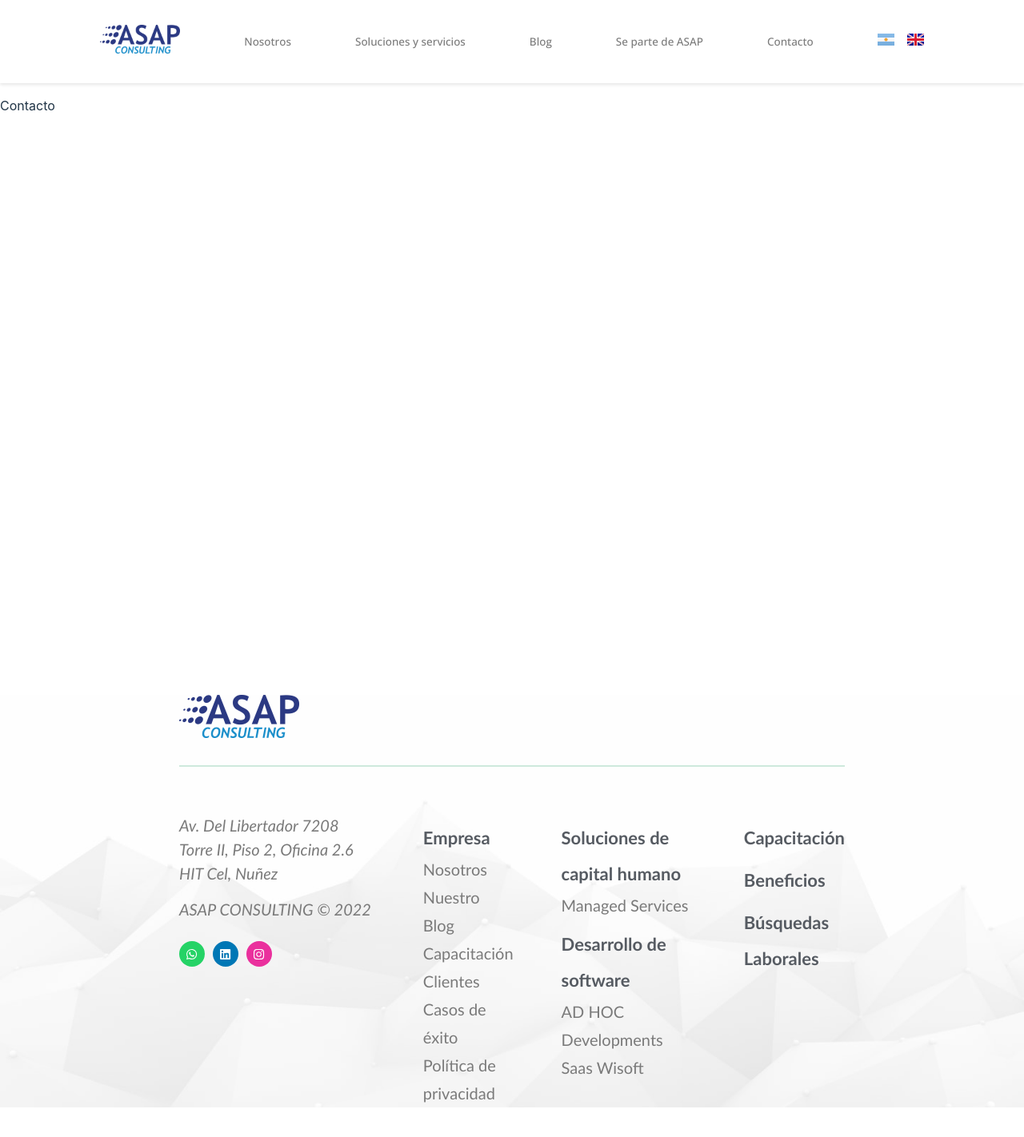
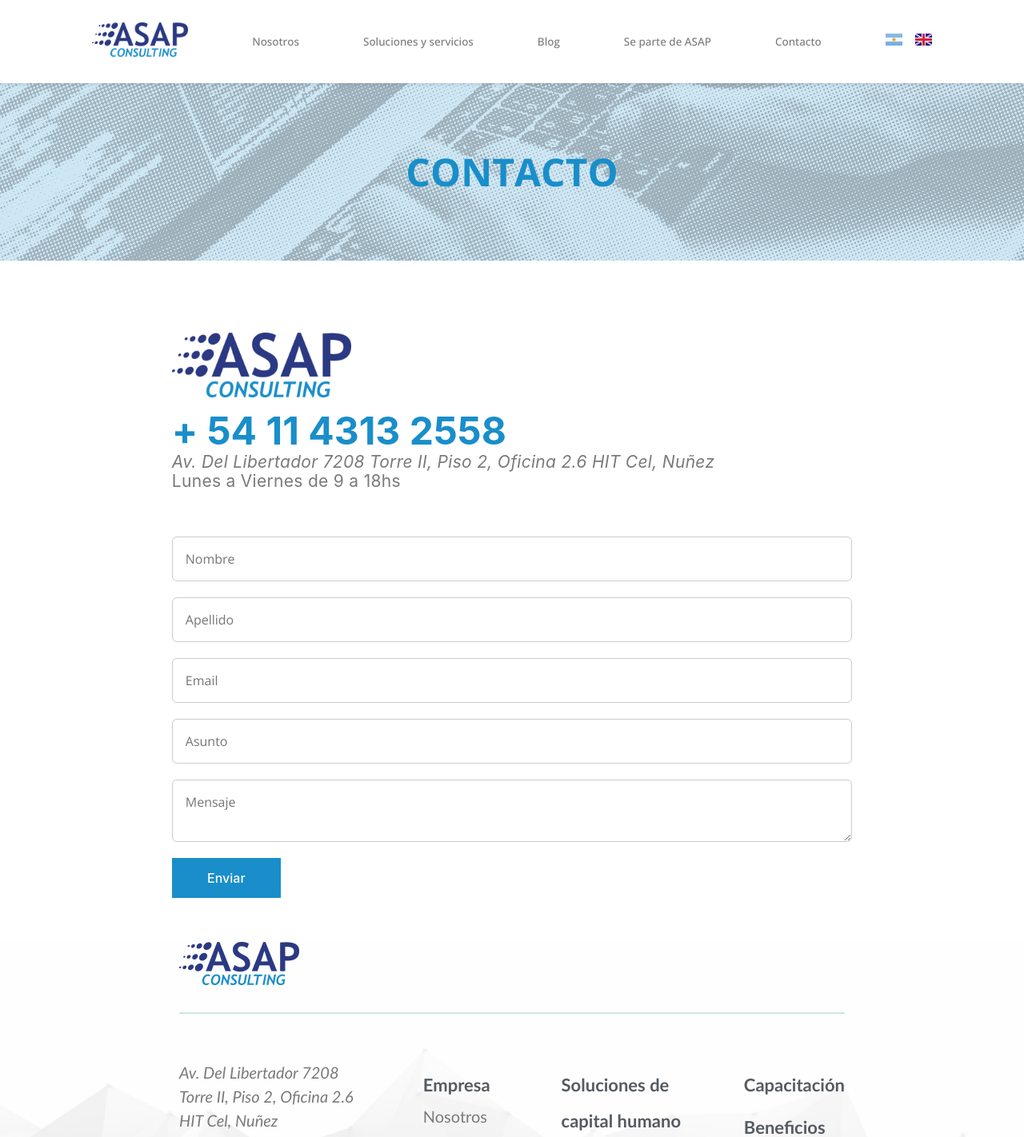
Before and after one commit to juanaestarli2/prueba-react, a React (Vite) app: page /contacto in a window 1280 px wide. Shown: the top 1422 px of the page at 80% size. Before the commit the page ends 1385 px from the top, so only its background shows below. Built offline with nearby package versions, Linux system fonts and the light colour scheme.

Commit message:
pantalla de contacto

```diff
--- a/src/features/presentation/router/layouts_components/footer.tsx
+++ b/src/features/presentation/router/layouts_components/footer.tsx
@@ -128,7 +128,6 @@
                             <br/>HIT Cel, Nuñez
                         </DatosSpan>
                         <DatosSpan>ASAP CONSULTING © 2022</DatosSpan>
-                        <DatosSpan>
                             <SocialIcons>
                                 <WppIcon href="https://api.whatsapp.com/send?phone=5491135792713" target="_blank" rel="noopener noreferrer">
                                     <FontAwesomeIcon icon={faWhatsapp} />
@@ -140,7 +139,6 @@
                                     <FontAwesomeIcon icon={faInstagram} />
                                 </InstaIcon>
                             </SocialIcons>
-                        </DatosSpan>
                     </DatosContainer>
                     <EmpresaContainer>
                         <ItemH1>Empresa</ItemH1>
--- a/src/features/presentation/router/layouts_components/header.tsx
+++ b/src/features/presentation/router/layouts_components/header.tsx
@@ -30,7 +30,7 @@
 `
 
 const HeaderContainerImg = styled.img`
-  width: 100px;
+  width: 120px;
 `
 
 const LanguageContainer = styled.div`
--- a/src/features/presentation/screens/contacto/contacto.tsx
+++ b/src/features/presentation/screens/contacto/contacto.tsx
@@ -1,5 +1,131 @@
-export const Contacto = () => {
-    return <div style={{  height:'88vh', paddingTop:'15vh' }}>Contacto</div>
+import styled from 'styled-components';
+
+const ContactContainer = styled.div`
+  width: 100vw;
+  padding-top: 13vh;
+`;
+
+const UpperContainer = styled.div`
+  height: 13.875rem;
+  background-image: url('/src/assets/ImgContacto.png');
+  background-color: rgba(255, 255, 255, 0.5);
+  background-repeat: no-repeat;
+  background-size: 180%;
+  background-position-y: 28%;
+  background-position-x: 35%;
+  display: flex;
+  align-items: center;
+  justify-content: center;
+`;
+
+const Title = styled.p`
+font-size: 48px;
+color: #198eca;
+font-family: "Open Sans", roboto;
+font-weight: 700;
+`
+
+const InnerContainer = styled.div`
+display: flex;
+flex-direction: column;
+margin-top: 5rem;
+padding: 10px;
+margin-left: 16%;
+margin-right: 16%;
+`
+
+const LogoContainer = styled.div`
+img {
+    width: 14rem;
 }
+`
+const TelContainer = styled.a`
+    color: #198eca;
+    font-size: 48px;
+    font-weight: 700;
+`
+const DatosSpan=styled.span`
+    text-align: left;
+    color: #7a7a7a;
+    font-size: 21px;
+    line-height: 0.3em;
+    letter-spacing: 0.3px;
+    font-style: italic;
 
-export default Contacto
+`
+const HorarioSpan=styled.span`
+    text-align: left;
+    color: #7a7a7a;
+    font-size: 21px;
+    line-height: 2em;
+    letter-spacing: 0.3px;
+`
+const Form = styled.form`
+    display: flex;
+    flex-direction: column;
+    width: 100%;
+    margin-top: 3rem;
+`;
+
+const Input = styled.input`
+    padding: 16px;
+    margin-bottom: 20px;
+    border: 1px solid #ccc;
+    border-radius: 6px;
+    font-size: 16px;
+    font-family: 'Open Sans', sans-serif;
+`;
+
+const TextArea = styled.textarea`
+    padding: 16px;
+    margin-bottom: 20px;
+    border: 1px solid #ccc;
+    border-radius: 6px;
+    font-size: 16px;
+    font-family: 'Open Sans', sans-serif;
+`;
+
+const Button = styled.button`
+  padding: 15px;
+  border: none;
+  border-radius: 0;
+  color: white;
+  background-color: #198eca;
+  font-size: 16px;
+  cursor: pointer;
+  width: 16%;
+`;
+
+const Contact = () => {
+    return (
+      <ContactContainer>
+        <UpperContainer>
+            <Title>CONTACTO</Title>
+        </UpperContainer>
+        <InnerContainer>
+            <LogoContainer>
+                <img src="src/assets/logoAsap.png" alt="asap logo" />
+            </LogoContainer>
+            <TelContainer href="https://api.whatsapp.com/send?phone=5491135792713" target="_blank" rel="noopener noreferrer">
+                + 54 11 4313 2558
+            </TelContainer>
+            <DatosSpan>
+                Av. Del Libertador 7208 Torre II, Piso 2, Oficina 2.6 HIT Cel, Nuñez
+            </DatosSpan>
+            <HorarioSpan>
+                Lunes a Viernes de 9 a 18hs
+            </HorarioSpan>
+            <Form>
+                <Input type="text" placeholder="Nombre" />
+                <Input type="text" placeholder="Apellido" />
+                <Input type="email" placeholder="Email" />
+                <Input type="text" placeholder="Asunto" />
+                <TextArea placeholder="Mensaje" />
+                <Button type="submit">Enviar</Button>
+            </Form>
+        </InnerContainer>
+      </ContactContainer>
+    );
+  };
+
+  export default Contact;
```
Also changed, not shown: src/assets/imgContacto.png (added).
